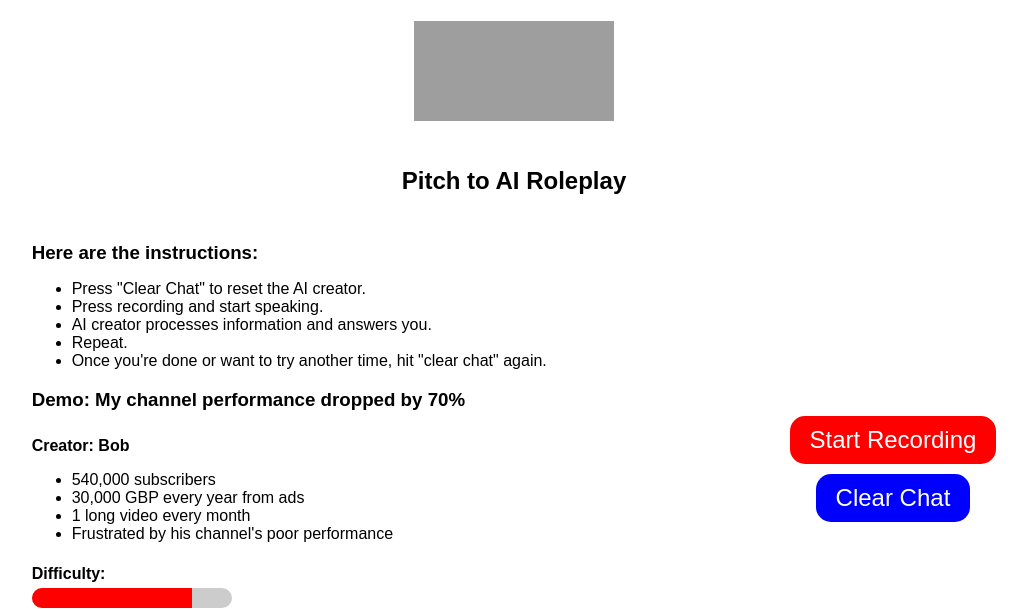
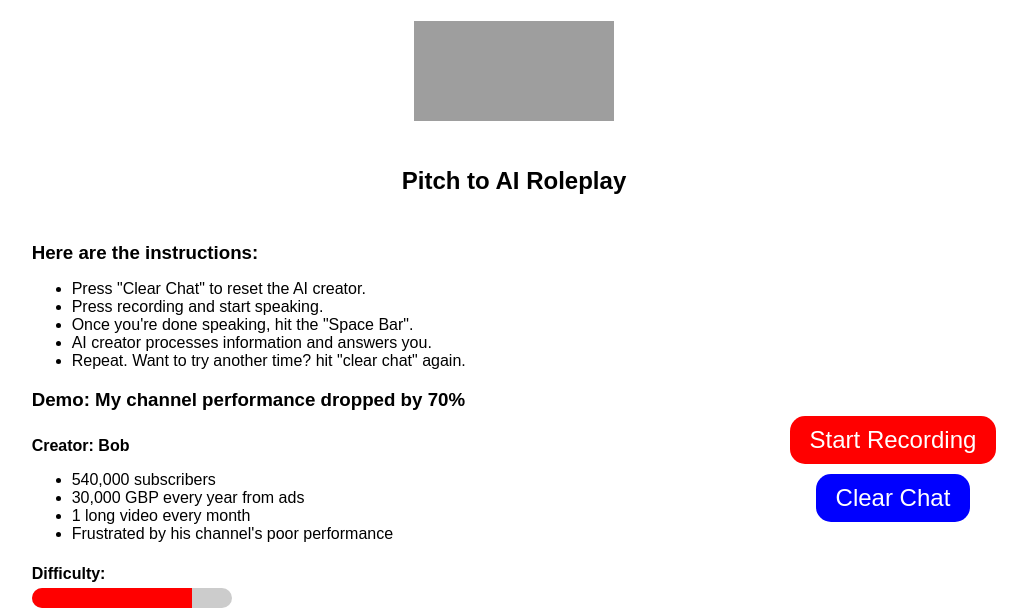
Before and after one commit to onemoreinterview/aicreator, a Flask app: page / in a window 1280 px wide. Shown: the top 609 px of the page, without its empty margins (126-1153 px from the left). Run offline with Flask 3, Linux system fonts and the light colour scheme; grey boxes are pictures that could not be loaded.

Commit message:
Update index.html

```diff
--- a/templates/index.html
+++ b/templates/index.html
@@ -256,9 +256,9 @@ h2, h3, h4 {
                     <ul>
                         <li>Press "Clear Chat" to reset the AI creator.</li>
                         <li>Press recording and start speaking.</li>
+                        <li>Once you're done speaking, hit the "Space Bar".</li>
                         <li>AI creator processes information and answers you.</li>
-                        <li>Repeat.</li>
-                        <li>Once you're done or want to try another time, hit "clear chat" again.</li>
+                        <li>Repeat. Want to try another time? hit "clear chat" again.</li>
                     </ul>
 
         <h3>Demo: My channel performance dropped by 70%</h3>
```
